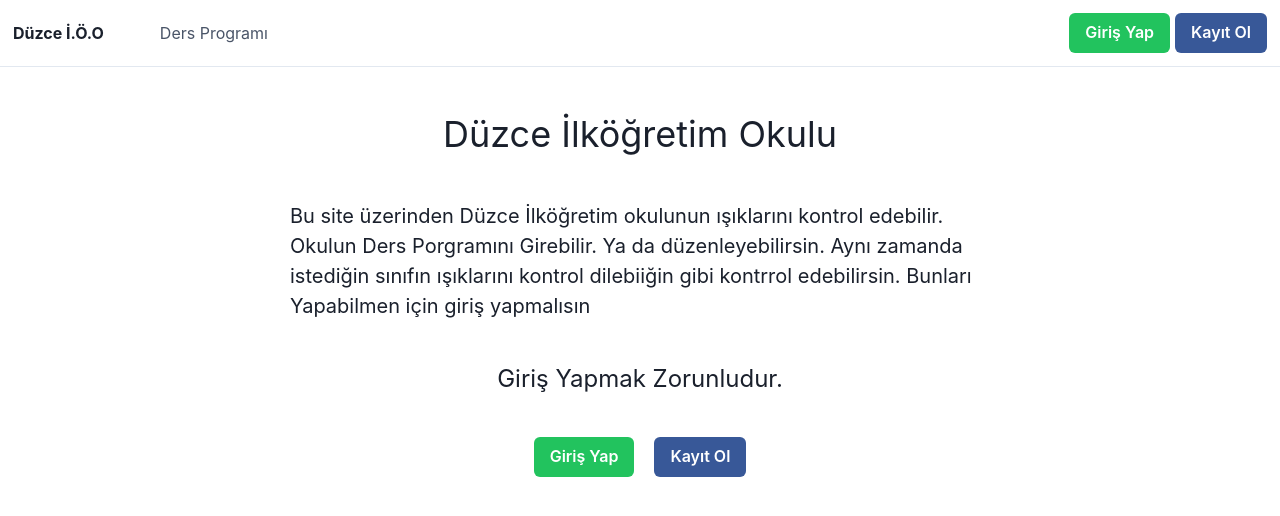
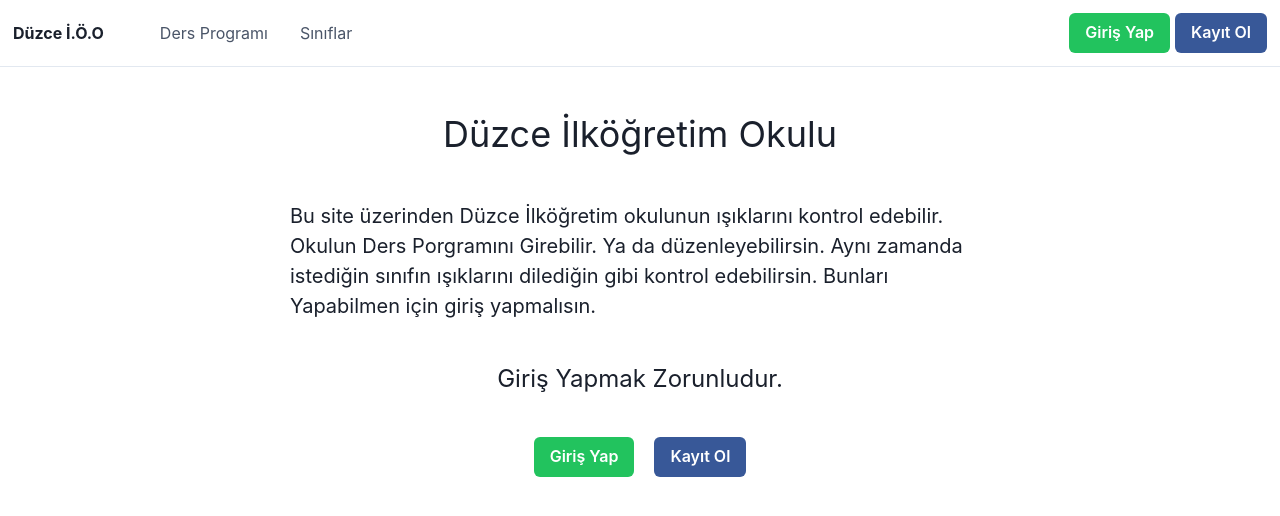
Before and after one commit to seyityahya/smart_school_lighting_management, a React (Create React App) app in the folder frontend/: page / in a window 1280 px wide. Shown: the top 516 px of the page. Built offline with nearby package versions, Linux system fonts and the light colour scheme; no server answers.

Commit message:
user-admin kontrolü sağlandı

```diff
--- a/frontend/src/App.js
+++ b/frontend/src/App.js
@@ -6,6 +6,7 @@ import Signup from "./pages/Auth/Signup/index";
 import DersProgramı from "./pages/DersProgramı/index";
 import HomePage from "./pages/HomePage";
 import ProductedProfile from "./pages/ProductedRoute/ProductProfile";
+import Siniflar from "./pages/Siniflar/index";
 
 function App() {
   return (
@@ -17,7 +18,8 @@ function App() {
           <Route path="/signin" element={<Signin />} />
           <Route path="/signup" element={<Signup />} />
           <Route path="/dersprogramı" element={<DersProgramı />} />
-          <Route path="/profile" element={<ProductedProfile />}></Route>
+          <Route path="/siniflar" element={<Siniflar />} />
+          <Route path="/profile" element={<ProductedProfile />} />
         </Routes>
       </div>
     </>
--- a/frontend/src/components/Navbar/index.js
+++ b/frontend/src/components/Navbar/index.js
@@ -15,6 +15,9 @@ function Navbar() {
         <ul className={styles.menu}>
           <li>
             <Link to="/dersprogramı">Ders Programı</Link>
+          </li>
+          <li>
+            <Link to="/siniflar">Sınıflar</Link>
           </li>
         </ul>
       </div>
--- a/frontend/src/pages/Auth/Signin/index.js
+++ b/frontend/src/pages/Auth/Signin/index.js
@@ -30,7 +30,7 @@ function Signin({ history }) {
           password: values.password,
         });
         login(loginResponse);
-        history.push("/profile");
+        history.push("/");
       } catch (e) {
         bag.setErrors({ general: e.response.data.message });
       }
--- a/frontend/src/pages/HomePage/index.js
+++ b/frontend/src/pages/HomePage/index.js
@@ -16,8 +16,8 @@ function HomePage() {
               Bu site üzerinden Düzce İlköğretim okulunun ışıklarını kontrol
               edebilir. Okulun Ders Porgramını Girebilir. Ya da
               düzenleyebilirsin. Aynı zamanda istediğin sınıfın ışıklarını
-              kontrol dilebiiğin gibi kontrrol edebilirsin. Bunları Yapabilmen
-              için giriş yapmalısın
+              dilediğin gibi kontrol edebilirsin. Bunları Yapabilmen için giriş
+              yapmalısın.
             </Text>
             <Text mt={10} fontSize="2xl">
               Giriş Yapmak Zorunludur.
@@ -37,7 +37,7 @@ function HomePage() {
         )}
         {loggedIn && (
           <>
-            <Text>Merhaba Hoşgeldin</Text>
+            <Text>Hoşgeldin</Text>
           </>
         )}
       </Box>
--- /dev/null
+++ b/frontend/src/pages/Siniflar/index.js
@@ -0,0 +1,7 @@
+import React from "react";
+
+function Siniflar() {
+  return <div>Siniflar</div>;
+}
+
+export default Siniflar;
```
